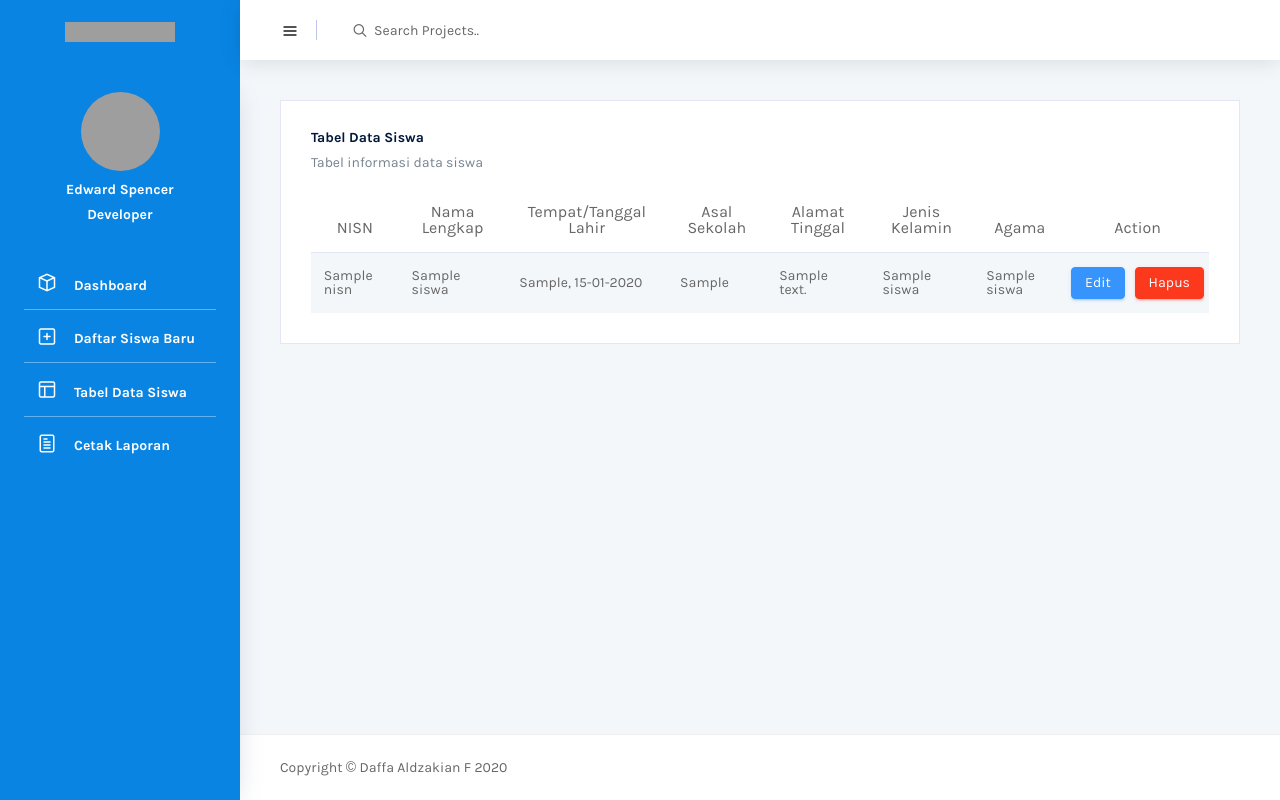
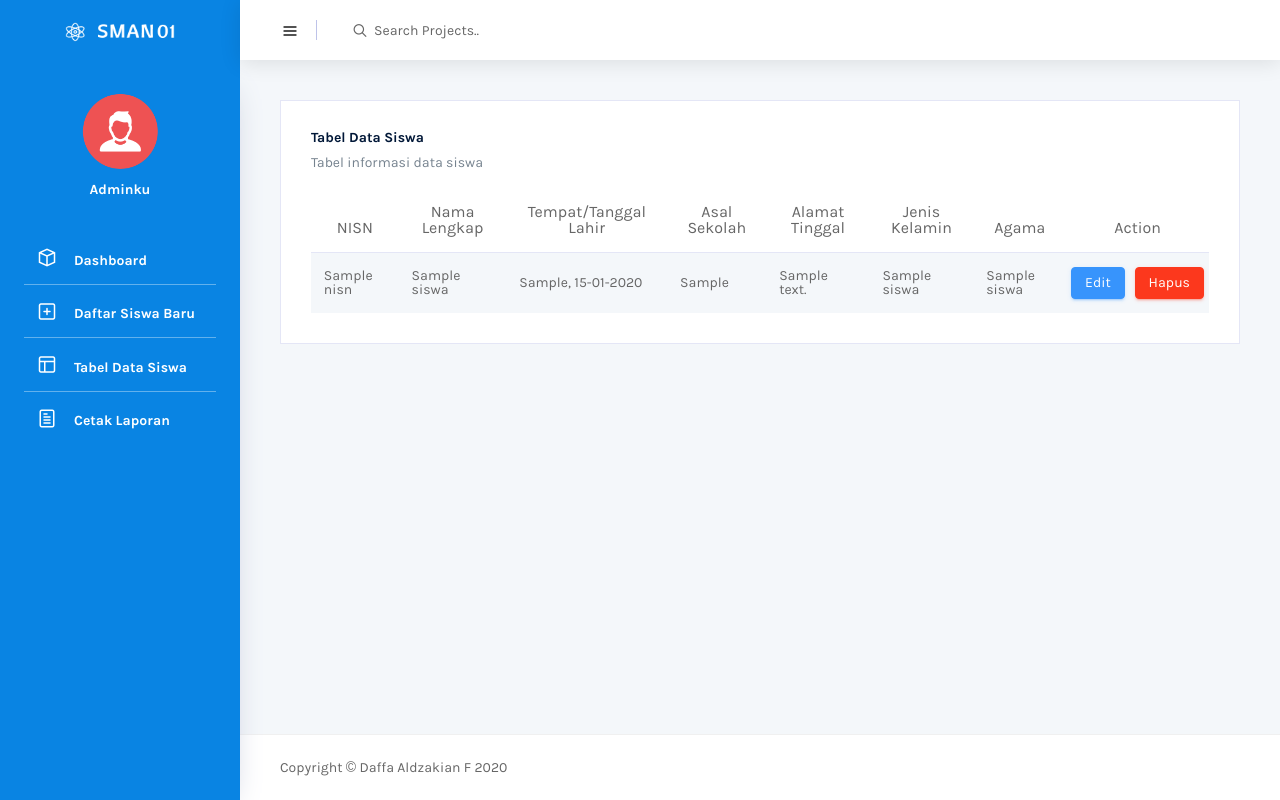
Before and after one commit to niredocz/silver-goggles, a CodeIgniter 4 app: template app/Views/pages/edit_data.php in a window 1280 px wide. Run offline with PHP 8.4 and a stand-in for CodeIgniter, Linux system fonts and the light colour scheme; the template is opened without the code that fills it: most values are stand-ins (such as "Sample title", 1, 10 or a date in 2020); some libraries are stand-ins or nearby versions; grey boxes are pictures that could not be loaded.

Commit message:
initial commit

```diff
--- a/app/Views/pages/edit_data.php
+++ b/app/Views/pages/edit_data.php
@@ -1,6 +1,5 @@
 <!DOCTYPE html>
 <html lang="en">
-
 <head>
   <meta charset="utf-8">
   <meta name="viewport" content="width=device-width, initial-scale=1, shrink-to-fit=no">
@@ -15,19 +14,15 @@
   <link rel="stylesheet" href="<?= base_url('assets/vendors/jquery-bar-rating/fontawesome-stars.css')?> ">
   <link rel="stylesheet" href="<?= base_url('assets/css/style.css')?> ">
   <link rel="stylesheet" href="https://code.jquery.com/ui/1.12.1/themes/base/jquery-ui.css">
-
-  <!-- <link rel="stylesheet" href="https://cdnjs.cloudflare.com/ajax/libs/bootstrap-datepicker/1.6.1/css/bootstrap-datepicker.min.css"> -->
-  <!-- <link rel="stylesheet" href="//code.jquery.com/ui/1.12.1/themes/base/jquery-ui.css"> -->
-  <!-- <script src="https://ajax.googleapis.com/ajax/libs/jquery/3.2.1/jquery.min.js"></script> -->
-  <link rel="shortcut icon" href="<?= base_url('assets/images/favicon.png')?> "/>
+  <link rel="shortcut icon" href="<?= base_url('assets/images/mini-nav-logo.png')?> "/>
 </head>
 <body>
   <div class="container-scroller">
     <!-- Start Navbar -->
     <nav class="navbar col-lg-12 col-12 p-0 fixed-top d-flex flex-row">
       <div class="text-center navbar-brand-wrapper d-flex align-items-center justify-content-center">
-        <a class="navbar-brand brand-logo" href="<?= base_url('/')?> "><img src="<?= base_url('assets/images/logo.svg')?>" alt="logo"/></a>
-        <a class="navbar-brand brand-logo-mini" href="<?= base_url('/')?> "><img src="<?= base_url('assets/images/logo-mini.svg')?>" alt="logo"/></a>
+        <a class="navbar-brand brand-logo" href="<?= base_url('/')?> "><img src="<?= base_url('assets/images/nav-logo.png')?>" alt="logo"/></a>
+        <a class="navbar-brand brand-logo-mini" href="<?= base_url('/')?> "><img src="<?= base_url('assets/images/mini-nav-logo.png')?>" alt="logo"/></a>
       </div>
       <div class="navbar-menu-wrapper d-flex align-items-center justify-content-end">
         <button class="navbar-toggler navbar-toggler align-self-center" type="button" data-toggle="minimize">
@@ -56,10 +51,9 @@
       <nav class="sidebar sidebar-offcanvas" id="sidebar">
         <div class="user-profile">
           <div class="user-image">
-            <img src="<?= base_url('assets/images/faces/face28.png')?> ">
+            <img src="<?= base_url('assets/images/user-icon.png')?> ">
+            <div class="user-name">Adminku</div>
           </div>
-          <div class="user-name">Edward Spencer</div>
-          <div class="user-designation">Developer</div>
         </div>
         <ul class="nav">
           <li class="nav-item">
@@ -168,13 +162,12 @@
                 </div>
                 <div class="form-group">
                     <label>Tempat/Tanggal Lahir</label>
-                    <!-- <input type="text" class="form-control tempat_tgl_lahir" name="tempat_tgl_lahir" placeholder="Tempat/Tanggal Lahir"> -->
                     <div class="row">
                       <div class="col-sm-6 col-md-6 col-lg-6">
                         <input type="text" class="form-control tempat_lahir" name="tempat_lahir" placeholder="Tempat">
                       </div>
                       <div class="col-sm-6 col-md-6 col-lg-6">
-                        <input type="date" class="form-control tanggal_lahir" name="tanggal_lahir" placeholder="Tanggal Lahir">
+                        <input type="text" id="datepicker" class="form-control tanggal_lahir" name="tanggal_lahir" placeholder="Tanggal Lahir">
                       </div>
                     </div>
                 </div>
@@ -251,6 +244,9 @@
   <script src="<?= base_url('assets/js/template.js')?> "></script>
 
   <!-- Custom js for this page-->
+  <!-- <script src="https://code.jquery.com/jquery-1.12.4.js"></script> -->
+  <script src="<?= base_url('assets/jquery-ui/jquery-ui.min.js')?> "></script>
+  <script src="<?= base_url('js/datepicker-id.js')?>" type="text/javascript"></script>
   <script src="<?= base_url('js/edit_script.js')?>"></script>
   <!-- End custom js for this page-->
 </body>
```
Also changed, not shown: app/Views/index.php (+1 -8 lines), app/Views/pages/report.php (+1 -8 lines).
